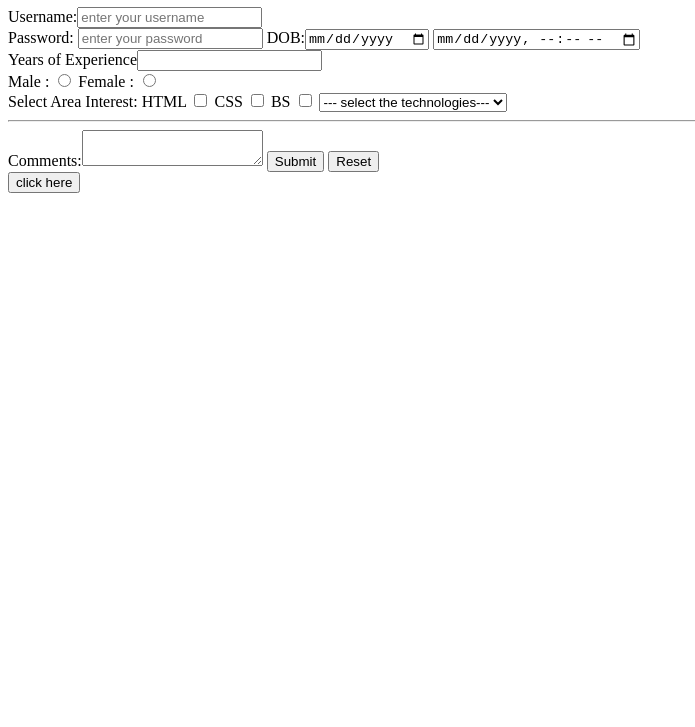
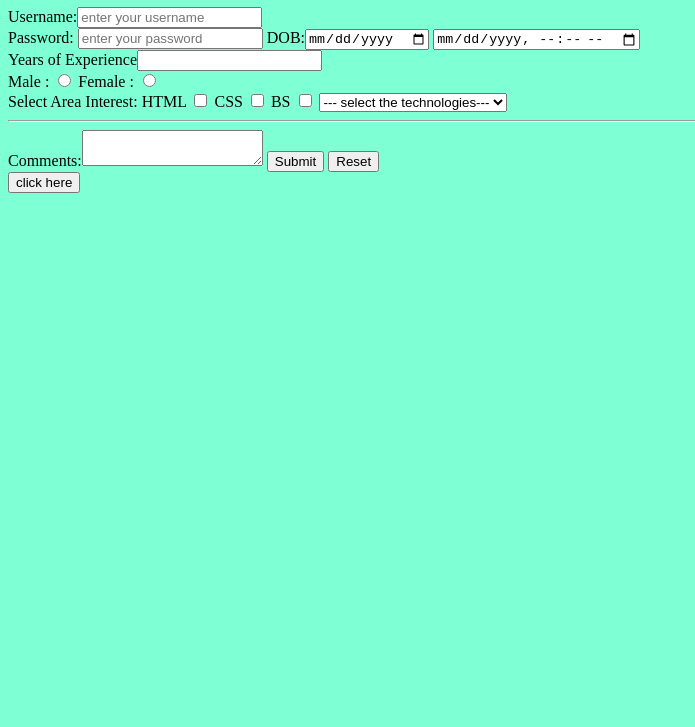
Before and after one commit to shruthi2609/Jan-Batch22, a plain HTML site: page forms.html in a window 1280 px wide. Shown: the part 73-800 px from the top of the page, without its empty margins (0-695 px from the left). Drawn offline with Linux system fonts and the light colour scheme.

Commit message:
change in stylesheet

```diff
--- a/forms.html
+++ b/forms.html
@@ -5,6 +5,7 @@
     <meta http-equiv="X-UA-Compatible" content="IE=edge">
     <meta name="viewport" content="width=device-width, initial-scale=1.0">
     <title>Document</title>
+    <link rel="stylesheet" href="./styles/formstyles.css">
 </head>
 <body>
     <h1> SignUp Form</h1>
--- /dev/null
+++ b/styles/formstyles.css
@@ -0,0 +1,3 @@
+body{
+    background-color: aquamarine;
+}
```
